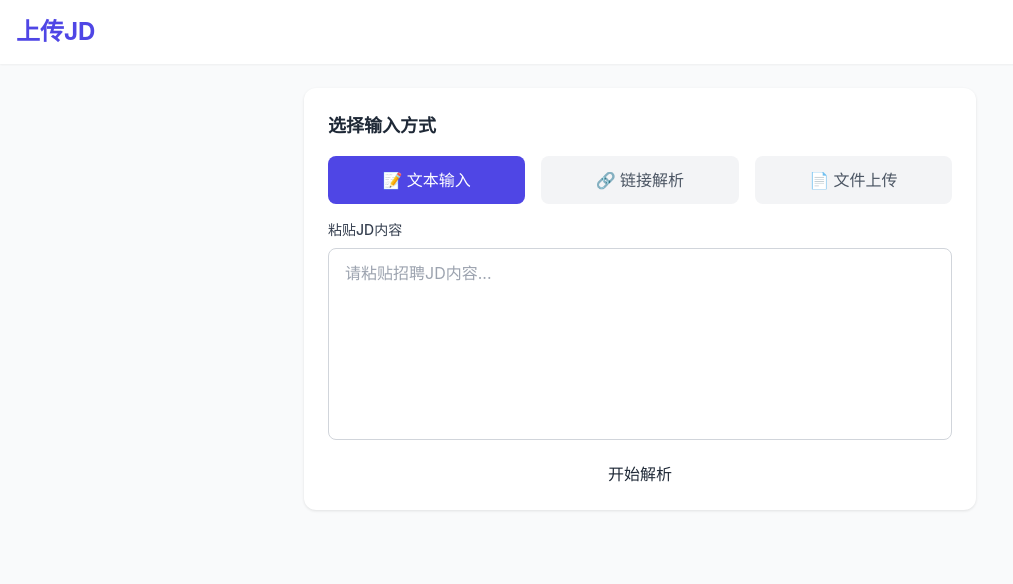
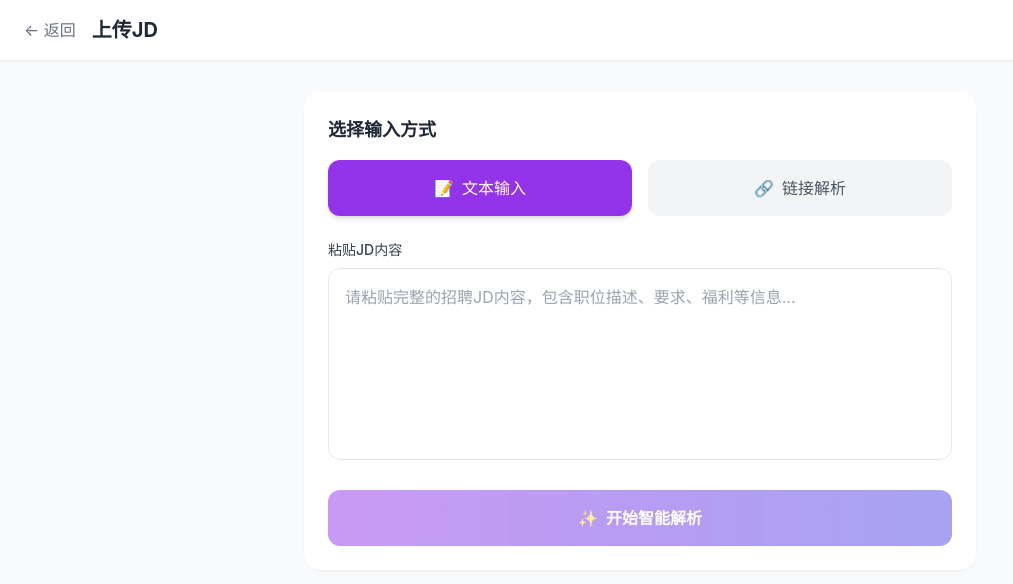
Before and after one commit to huchunxu/openclaw_jobfit, a Next.js app in the folder frontend/: page /jd/upload in a window 1280 px wide. Shown: the top 584 px of the page, without its empty margins (0-1013 px from the left). Built offline with nearby package versions, Linux system fonts and the light colour scheme.

Commit message:
feat: JD上传页面UI优化
- 现代化卡片设计
- 渐变按钮样式
- 动画效果
- 解析结果展示优化

```diff
--- a/frontend/app/jd/upload/page.tsx
+++ b/frontend/app/jd/upload/page.tsx
@@ -1,18 +1,17 @@
 "use client";
 
 import { useState } from "react";
+import Link from "next/link";
 
 export default function JDUpload() {
-  const [inputType, setInputType] = useState<"text" | "url" | "file">("text");
+  const [inputType, setInputType] = useState<"text" | "url">("text");
   const [content, setContent] = useState("");
   const [url, setUrl] = useState("");
   const [parsing, setParsing] = useState(false);
   const [result, setResult] = useState<any>(null);
 
-  const handleParse = async () => {
+  const handleParse = () => {
     setParsing(true);
-
-    // 模拟API调用
     setTimeout(() => {
       setResult({
         id: 1,
@@ -25,15 +24,10 @@ export default function JDUpload() {
           { name: "Python", level: "expert", weight: 0.95 },
           { name: "Django", level: "proficient", weight: 0.9 },
           { name: "MySQL", level: "proficient", weight: 0.85 },
-          { name: "Redis", level: "familiar", weight: 0.8 },
-          { name: "Docker", level: "familiar", weight: 0.75 }
         ],
         top_keywords: [
           { keyword: "Python", importance: "critical" },
           { keyword: "后端开发", importance: "critical" },
-          { keyword: "3年+经验", importance: "important" },
-          { keyword: "数据库", importance: "important" },
-          { keyword: "微服务", importance: "nice_to_have" }
         ],
         min_experience_years: 3,
         education_requirement: "bachelor"
@@ -44,52 +38,49 @@ export default function JDUpload() {
 
   return (
     <div className="min-h-screen bg-gray-50">
+      {/* Header */}
       <header className="bg-white shadow-sm">
-        <div className="container mx-auto px-4 py-4">
-          <h1 className="text-2xl font-bold text-indigo-600">上传JD</h1>
+        <div className="container mx-auto px-6 py-4">
+          <div className="flex items-center justify-between">
+            <div className="flex items-center gap-4">
+              <Link href="/dashboard" className="text-gray-500 hover:text-gray-700 flex items-center gap-2">
+                ← 返回
+              </Link>
+              <h1 className="text-xl font-bold">上传JD</h1>
+            </div>
+          </div>
         </div>
       </header>
 
-      <div className="container mx-auto px-4 py-6">
+      <div className="container mx-auto px-6 py-8">
         <div className="max-w-2xl mx-auto">
           {/* 输入类型选择 */}
-          <div className="card mb-6">
-            <h2 className="text-lg font-semibold mb-4">选择输入方式</h2>
-            <div className="flex gap-4 mb-4">
+          <div className="bg-white rounded-2xl shadow-sm p-6 mb-6">
+            <h2 className="text-lg font-bold mb-4">选择输入方式</h2>
+            <div className="flex gap-4 mb-6">
               <button
                 onClick={() => setInputType("text")}
-                className={`flex-1 py-3 rounded-lg font-medium transition-all ${
+                className={`flex-1 py-4 rounded-xl font-medium transition-all flex items-center justify-center gap-2 ${
                   inputType === "text"
-                    ? "bg-indigo-600 text-white"
+                    ? "bg-purple-600 text-white shadow-md"
                     : "bg-gray-100 text-gray-600 hover:bg-gray-200"
                 }`}
               >
-                📝 文本输入
+                <span>📝</span> 文本输入
               </button>
               <button
                 onClick={() => setInputType("url")}
-                className={`flex-1 py-3 rounded-lg font-medium transition-all ${
+                className={`flex-1 py-4 rounded-xl font-medium transition-all flex items-center justify-center gap-2 ${
                   inputType === "url"
-                    ? "bg-indigo-600 text-white"
+                    ? "bg-purple-600 text-white shadow-md"
                     : "bg-gray-100 text-gray-600 hover:bg-gray-200"
                 }`}
               >
-                🔗 链接解析
-              </button>
-              <button
-                onClick={() => setInputType("file")}
-                className={`flex-1 py-3 rounded-lg font-medium transition-all ${
-                  inputType === "file"
-                    ? "bg-indigo-600 text-white"
-                    : "bg-gray-100 text-gray-600 hover:bg-gray-200"
-                }`}
-              >
-                📄 文件上传
+                <span>🔗</span> 链接解析
               </button>
             </div>
 
-            {/* 输入框 */}
-            {inputType === "text" && (
+            {inputType === "text" ? (
               <div>
                 <label className="block text-sm font-medium text-gray-700 mb-2">
                   粘贴JD内容
@@ -97,13 +88,11 @@ export default function JDUpload() {
                 <textarea
                   value={content}
                   onChange={(e) => setContent(e.target.value)}
-                  placeholder="请粘贴招聘JD内容..."
-                  className="input-field h-48 resize-none"
+                  placeholder="请粘贴完整的招聘JD内容，包含职位描述、要求、福利等信息..."
+                  className="w-full px-4 py-4 border border-gray-200 rounded-xl focus:ring-2 focus:ring-purple-500 focus:border-transparent outline-none transition h-48 resize-none"
                 />
               </div>
-            )}
-
-            {inputType === "url" && (
+            ) : (
               <div>
                 <label className="block text-sm font-medium text-gray-700 mb-2">
                   JD链接
@@ -113,117 +102,90 @@ export default function JDUpload() {
                   value={url}
                   onChange={(e) => setUrl(e.target.value)}
                   placeholder="https://..."
-                  className="input-field"
+                  className="w-full px-4 py-4 border border-gray-200 rounded-xl focus:ring-2 focus:ring-purple-500 focus:border-transparent outline-none transition"
                 />
-              </div>
-            )}
-
-            {inputType === "file" && (
-              <div className="border-2 border-dashed border-gray-300 rounded-lg p-8 text-center">
-                <div className="text-4xl mb-4">📁</div>
-                <p className="text-gray-600 mb-2">点击或拖拽文件到此处上传</p>
-                <p className="text-sm text-gray-400">支持 PDF、Word、TXT 格式</p>
               </div>
             )}
 
             <button
               onClick={handleParse}
               disabled={parsing || (inputType === "text" && !content) || (inputType === "url" && !url)}
-              className="btn-primary w-full mt-4"
+              className="w-full mt-6 py-4 bg-gradient-to-r from-purple-600 to-indigo-600 text-white font-semibold rounded-xl hover:shadow-lg hover:scale-[1.01] transition-all disabled:opacity-50 disabled:cursor-not-allowed"
             >
-              {parsing ? "解析中..." : "开始解析"}
+              {parsing ? (
+                <span className="flex items-center justify-center gap-2">
+                  <span className="animate-spin">⏳</span> 解析中...
+                </span>
+              ) : (
+                <span className="flex items-center justify-center gap-2">
+                  <span>✨</span> 开始智能解析
+                </span>
+              )}
             </button>
           </div>
 
           {/* 解析结果 */}
           {result && (
-            <div className="card">
-              <h2 className="text-lg font-semibold mb-4">解析结果</h2>
-
-              <div className="bg-green-50 border border-green-200 rounded-lg p-4 mb-4">
-                <div className="flex items-center gap-2 mb-2">
-                  <span className="text-green-600 font-medium">✓ 解析成功</span>
+            <motion.div
+              initial={{ opacity: 0, y: 20 }}
+              animate={{ opacity: 1, y: 0 }}
+              className="bg-white rounded-2xl shadow-lg p-6"
+            >
+              <div className="flex items-center gap-3 mb-6">
+                <div className="w-12 h-12 bg-green-100 rounded-xl flex items-center justify-center">
+                  <span className="text-2xl">✅</span>
                 </div>
-                <p className="text-green-700 text-sm">
-                  已自动提取 {result.required_skills.length} 项技能要求，
-                  {result.top_keywords.length} 个关键词
-                </p>
+                <div>
+                  <h2 className="text-xl font-bold">解析成功！</h2>
+                  <p className="text-sm text-gray-500">已自动提取 {result.required_skills.length} 项技能要求</p>
+                </div>
               </div>
 
-              <div className="space-y-4">
-                <div className="grid grid-cols-2 gap-4">
+              <div className="grid md:grid-cols-2 gap-6 mb-6">
                 <div>
-                    <label className="block text-sm text-gray-500">职位名称</label>
-                    <p className="font-medium">{result.job_title}</p>
+                  <label className="block text-sm text-gray-500 mb-1">职位名称</label>
+                  <p className="font-semibold text-lg">{result.job_title}</p>
                 </div>
                 <div>
-                    <label className="block text-sm text-gray-500">公司名称</label>
-                    <p className="font-medium">{result.company_name}</p>
+                  <label className="block text-sm text-gray-500 mb-1">公司名称</label>
+                  <p className="font-semibold">{result.company_name}</p>
                 </div>
                 <div>
-                    <label className="block text-sm text-gray-500">工作地点</label>
-                    <p className="font-medium">{result.location}</p>
+                  <label className="block text-sm text-gray-500 mb-1">工作地点</label>
+                  <p className="font-semibold">{result.location}</p>
                 </div>
                 <div>
-                    <label className="block text-sm text-gray-500">薪资范围</label>
-                    <p className="font-medium">
+                  <label className="block text-sm text-gray-500 mb-1">薪资范围</label>
+                  <p className="font-semibold text-green-600">
                     {result.salary_range_min/1000}K - {result.salary_range_max/1000}K
                   </p>
                 </div>
-                  <div>
-                    <label className="block text-sm text-gray-500">经验要求</label>
-                    <p className="font-medium">{result.min_experience_years}年+</p>
-                  </div>
-                  <div>
-                    <label className="block text-sm text-gray-500">学历要求</label>
-                    <p className="font-medium">本科及以上</p>
-                  </div>
               </div>
 
-                <div>
+              <div className="mb-6">
                 <label className="block text-sm text-gray-500 mb-2">技能要求</label>
                 <div className="flex flex-wrap gap-2">
                   {result.required_skills.map((skill: any, idx: number) => (
                     <span
                       key={idx}
-                        className="px-3 py-1 bg-indigo-100 text-indigo-700 rounded-full text-sm"
+                      className="px-4 py-2 bg-purple-100 text-purple-700 rounded-full text-sm font-medium"
                     >
-                        {skill.name} ({skill.level})
+                      {skill.name}
+                      <span className="ml-1 text-xs text-purple-500">({skill.level})</span>
                     </span>
                   ))}
                 </div>
               </div>
 
-                <div>
-                  <label className="block text-sm text-gray-500 mb-2">关键词</label>
-                  <div className="flex flex-wrap gap-2">
-                    {result.top_keywords.map((kw: any, idx: number) => (
-                      <span
-                        key={idx}
-                        className={`px-3 py-1 rounded-full text-sm ${
-                          kw.importance === "critical"
-                            ? "bg-red-100 text-red-700"
-                            : kw.importance === "important"
-                            ? "bg-yellow-100 text-yellow-700"
-                            : "bg-gray-100 text-gray-700"
-                        }`}
-                      >
-                        {kw.keyword}
-                      </span>
-                    ))}
-                  </div>
-                </div>
-
-                <div className="flex gap-4 pt-4">
-                  <button className="btn-primary flex-1">
-                    开始匹配
-                  </button>
-                  <button className="px-6 py-3 border border-gray-300 rounded-lg hover:bg-gray-50">
+              <div className="flex gap-4">
+                <Link href="/match/1" className="flex-1 py-3 bg-gradient-to-r from-purple-600 to-indigo-600 text-white font-semibold rounded-xl text-center hover:shadow-lg transition">
+                  🎯 开始匹配
+                </Link>
+                <button className="px-6 py-3 border border-gray-200 rounded-xl hover:bg-gray-50 transition">
                   保存JD
                 </button>
               </div>
-              </div>
-            </div>
+            </motion.div>
           )}
         </div>
       </div>
```
Lines whose indentation alone changed are shown as unchanged.
